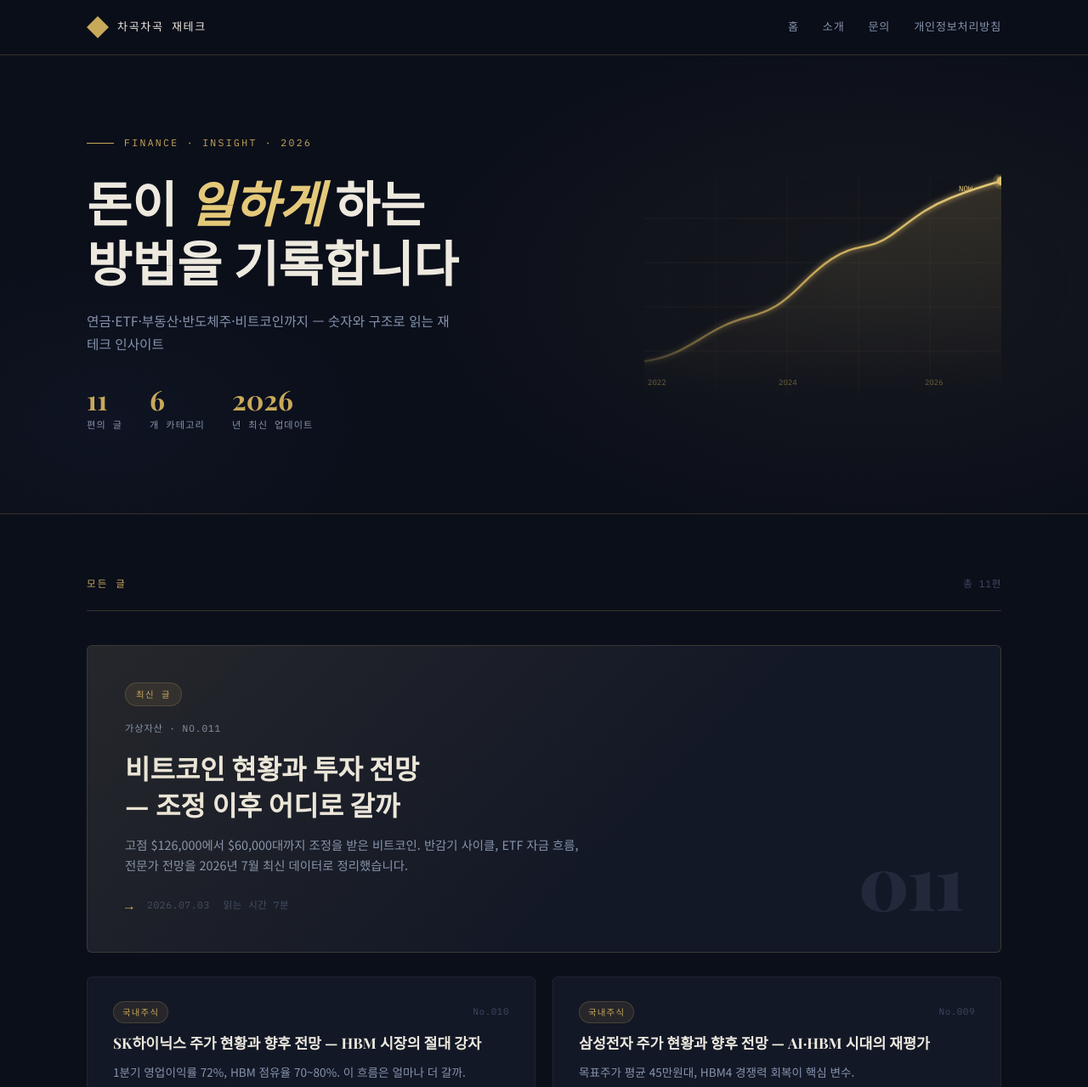
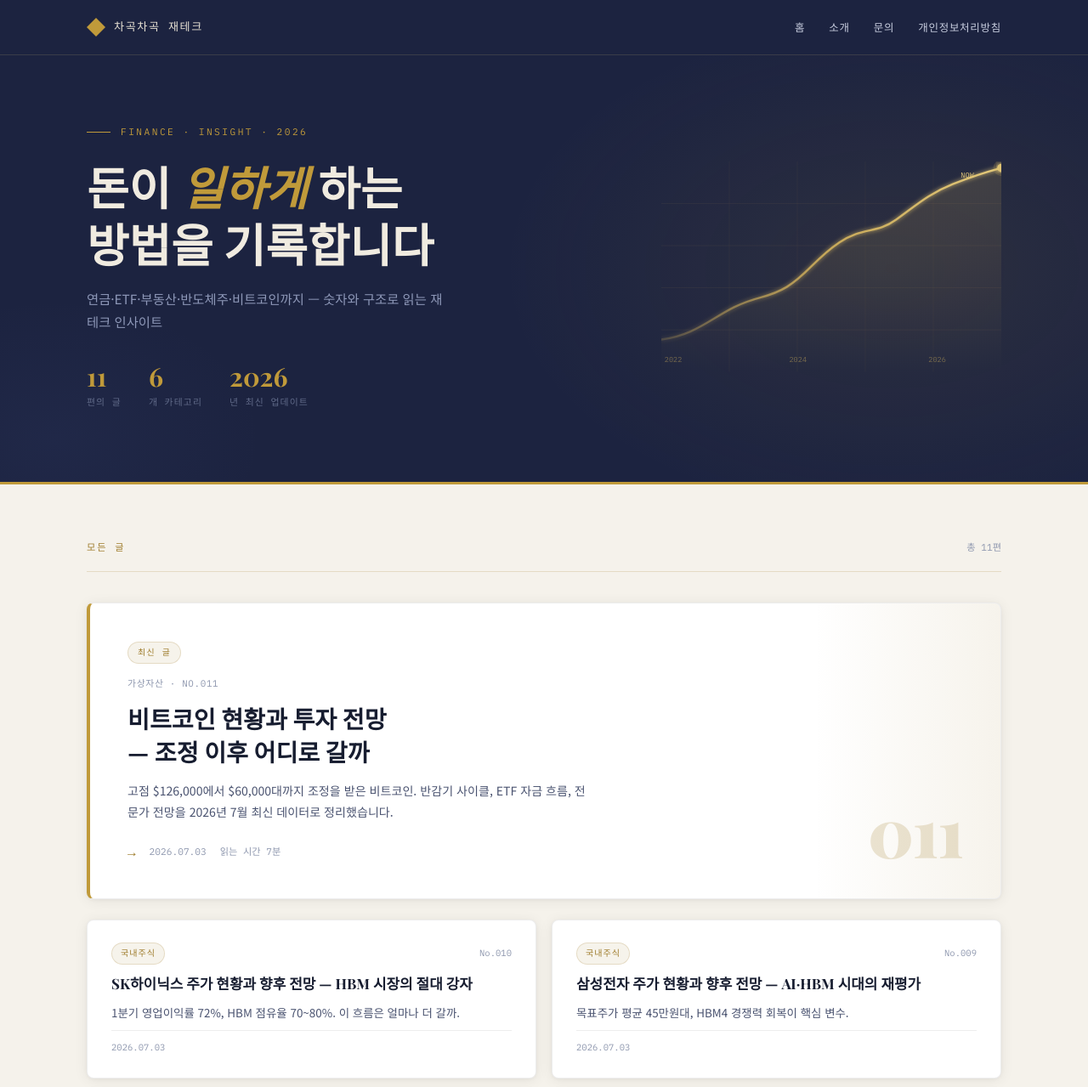
Before and after one commit to sjtiger234/sjtiger234.github.io, a plain HTML site: page index.html in a window 1280 px wide. Shown: the top 1279 px of the page at 85% size. Drawn offline with nearby package versions, Linux system fonts and the light colour scheme; a web font is replaced by a local one.

Commit message:
Add files via upload

```diff
--- a/style.css
+++ b/style.css
@@ -1,30 +1,41 @@
 /* ================================================
-   차곡차곡 재테크 — Premium Dark Editorial
+   차곡차곡 재테크 — Warm Ivory Editorial
    ================================================ */
 
 @import url('https://fonts.googleapis.com/css2?family=Playfair+Display:ital,wght@0,600;0,700;0,900;1,600&family=Noto+Serif+KR:wght@400;500;700&family=Noto+Sans+KR:wght@400;500;700&family=IBM+Plex+Mono:wght@400;500&display=swap');
 
-/* ---------- 토큰 ---------- */
+/* ---------- 색상 토큰 ---------- */
 :root {
-  --bg:          #0B0F1A;
-  --surface:     #131826;
-  --surface-2:   #1A2035;
-  --surface-3:   #212840;
+  /* 배경 */
+  --bg:        #F5F2EB;   /* 따뜻한 아이보리 */
+  --surface:   #FFFFFF;   /* 카드 */
+  --surface-2: #EEE9DF;   /* 서브 배경 */
+  --nav-bg:    #1C2340;   /* 헤더 다크 네이비 */
 
-  --gold:        #C8A95A;
-  --gold-light:  #E4C97A;
-  --gold-dim:    rgba(200,169,90,.10);
-  --gold-border: rgba(200,169,90,.22);
+  /* 골드 (라이트 배경용으로 진하게) */
+  --gold:        #9E7B2A;
+  --gold-light:  #C09A3A;
+  --gold-dim:    rgba(158,123,42,.09);
+  --gold-border: rgba(158,123,42,.20);
 
-  --text-1: #EDE9DF;
-  --text-2: #8593AD;
-  --text-3: #3D4A63;
+  /* 텍스트 */
+  --text-1: #171D30;   /* 딥 네이비 - 본문 */
+  --text-2: #4A5370;   /* 미디엄 - 서브 */
+  --text-3: #8E97AE;   /* 뮤트 - 날짜·번호 */
+
+  /* 헤더 텍스트 */
+  --nav-text:   #C8CEDF;
+  --nav-hover:  #E4C97A;
+
+  /* 기타 */
+  --border:  rgba(0,0,0,.07);
+  --shadow:  0 2px 16px rgba(0,0,0,.07), 0 1px 4px rgba(0,0,0,.04);
+  --shadow-hover: 0 8px 32px rgba(0,0,0,.12), 0 2px 8px rgba(0,0,0,.06);
 
   --serif: "Playfair Display","Noto Serif KR",serif;
   --sans:  "Noto Sans KR",sans-serif;
   --mono:  "IBM Plex Mono",monospace;
-
-  --radius: 6px;
+  --radius: 8px;
   --ease:   cubic-bezier(.22,1,.36,1);
 }
 
@@ -50,9 +61,8 @@ img { max-width: 100%; display: block; }
   position: sticky;
   top: 0;
   z-index: 100;
-  background: rgba(11,15,26,.92);
-  backdrop-filter: blur(18px);
-  border-bottom: 1px solid var(--gold-border);
+  background: var(--nav-bg);
+  border-bottom: 1px solid rgba(228,201,122,.15);
 }
 .header-inner {
   max-width: 1140px;
@@ -71,56 +81,62 @@ img { max-width: 100%; display: block; }
   font-size: .82rem;
   letter-spacing: .12em;
   text-transform: uppercase;
-  color: var(--text-1);
+  color: #E8E2D4;
 }
 .brand-mark {
-  width: 26px;
-  height: 26px;
-  background: var(--gold);
+  width: 22px;
+  height: 22px;
+  background: var(--gold-light);
   clip-path: polygon(50% 0%,100% 50%,50% 100%,0% 50%);
   flex-shrink: 0;
 }
 .site-header nav { display: flex; gap: 28px; align-items: center; }
 .site-header nav a {
-  font-size: .82rem;
+  font-size: .78rem;
   font-family: var(--mono);
   letter-spacing: .06em;
-  color: var(--text-2);
+  color: var(--nav-text);
   transition: color .2s;
   text-transform: uppercase;
 }
-.site-header nav a:hover { color: var(--gold); }
+.site-header nav a:hover { color: var(--nav-hover); }
 
 /* ---------- 히어로 ---------- */
 .hero {
+  background: var(--nav-bg);
   position: relative;
-  min-height: 540px;
-  display: flex;
-  align-items: center;
   overflow: hidden;
-  border-bottom: 1px solid var(--gold-border);
+  border-bottom: 3px solid var(--gold-light);
+}
+.hero::after {
+  /* 미묘한 노이즈 텍스처 느낌 그라디언트 */
+  content: '';
+  position: absolute;
+  inset: 0;
   background:
-    radial-gradient(ellipse 60% 80% at 80% 50%, rgba(200,169,90,.06) 0%, transparent 70%),
-    radial-gradient(ellipse 40% 60% at 10% 80%, rgba(100,130,255,.04) 0%, transparent 60%);
+    radial-gradient(ellipse 55% 90% at 82% 50%, rgba(192,154,58,.10) 0%, transparent 65%),
+    radial-gradient(ellipse 35% 60% at 5%  90%, rgba(100,120,200,.06) 0%, transparent 55%);
+  pointer-events: none;
 }
 .hero-inner {
+  position: relative;
+  z-index: 1;
   max-width: 1140px;
   width: 100%;
   margin: 0 auto;
-  padding: 80px 32px;
+  padding: 80px 32px 84px;
   display: grid;
-  grid-template-columns: 1fr 420px;
-  gap: 48px;
+  grid-template-columns: 1fr 400px;
+  gap: 56px;
   align-items: center;
 }
-.hero-text { }
 .hero-eyebrow {
   font-family: var(--mono);
-  font-size: .72rem;
-  letter-spacing: .2em;
-  color: var(--gold);
+  font-size: .7rem;
+  letter-spacing: .22em;
+  color: var(--gold-light);
   text-transform: uppercase;
-  margin-bottom: 24px;
+  margin-bottom: 22px;
   display: flex;
   align-items: center;
   gap: 12px;
@@ -128,214 +144,197 @@ img { max-width: 100%; display: block; }
 .hero-eyebrow::before {
   content: '';
   display: inline-block;
-  width: 32px;
+  width: 28px;
   height: 1px;
-  background: var(--gold);
+  background: var(--gold-light);
 }
 .hero-title {
   font-family: var(--serif);
-  font-size: clamp(2.4rem, 4.5vw, 3.8rem);
+  font-size: clamp(2.4rem, 4.2vw, 3.6rem);
   font-weight: 700;
-  line-height: 1.22;
-  color: var(--text-1);
-  margin-bottom: 20px;
+  line-height: 1.24;
+  color: #F0EBE0;
+  margin-bottom: 18px;
 }
 .hero-title em {
   font-style: italic;
   color: var(--gold-light);
 }
 .hero-sub {
-  font-size: .98rem;
-  color: var(--text-2);
-  max-width: 440px;
+  font-size: .96rem;
+  color: #8E98B8;
+  max-width: 420px;
   margin-bottom: 36px;
   line-height: 1.75;
 }
-.hero-stats {
-  display: flex;
-  gap: 32px;
-}
-.hero-stat {
-  display: flex;
-  flex-direction: column;
-}
+.hero-stats { display: flex; gap: 32px; }
+.hero-stat  { display: flex; flex-direction: column; }
 .hero-stat-num {
   font-family: var(--serif);
-  font-size: 2rem;
+  font-size: 1.9rem;
   font-weight: 700;
-  color: var(--gold);
+  color: var(--gold-light);
   line-height: 1;
 }
 .hero-stat-label {
   font-family: var(--mono);
-  font-size: .7rem;
+  font-size: .68rem;
   letter-spacing: .1em;
-  color: var(--text-2);
+  color: #606A88;
   text-transform: uppercase;
-  margin-top: 4px;
+  margin-top: 5px;
 }
 
 /* 히어로 SVG 차트 */
-.hero-chart {
-  position: relative;
-}
-.hero-chart svg {
-  width: 100%;
-  height: auto;
-  display: block;
-}
+.hero-chart { position: relative; }
+.hero-chart svg { width: 100%; height: auto; display: block; }
 
 /* ---------- 포스트 섹션 ---------- */
 .posts-section {
   max-width: 1140px;
   margin: 0 auto;
-  padding: 72px 32px 96px;
+  padding: 64px 32px 96px;
 }
 .section-header {
   display: flex;
   align-items: baseline;
   justify-content: space-between;
-  margin-bottom: 40px;
-  padding-bottom: 20px;
+  margin-bottom: 36px;
+  padding-bottom: 18px;
   border-bottom: 1px solid var(--gold-border);
 }
 .section-label {
   font-family: var(--mono);
-  font-size: .72rem;
+  font-size: .7rem;
   letter-spacing: .18em;
   text-transform: uppercase;
   color: var(--gold);
 }
 .section-count {
   font-family: var(--mono);
-  font-size: .72rem;
+  font-size: .7rem;
   color: var(--text-3);
-  letter-spacing: .05em;
 }
 
-/* 피처드 카드 (최신글) */
+/* 피처드 카드 */
 .post-featured {
   display: grid;
-  grid-template-columns: 1fr 180px;
-  gap: 0;
+  grid-template-columns: 1fr 160px;
   background: var(--surface);
-  border: 1px solid var(--gold-border);
+  border: 1px solid var(--border);
+  border-left: 4px solid var(--gold-light);
   border-radius: var(--radius);
   padding: 40px 44px;
-  margin-bottom: 28px;
+  margin-bottom: 24px;
   position: relative;
   overflow: hidden;
-  transition: border-color .25s var(--ease), transform .25s var(--ease), box-shadow .25s var(--ease);
+  box-shadow: var(--shadow);
+  transition: transform .25s var(--ease), box-shadow .25s var(--ease), border-color .25s;
 }
 .post-featured::before {
   content: '';
   position: absolute;
-  inset: 0;
-  background: linear-gradient(135deg, var(--gold-dim) 0%, transparent 60%);
+  top: 0; right: 0;
+  width: 220px; height: 100%;
+  background: linear-gradient(to left, var(--gold-dim), transparent);
   pointer-events: none;
 }
 .post-featured:hover {
-  border-color: var(--gold);
   transform: translateY(-3px);
-  box-shadow: 0 16px 48px rgba(0,0,0,.4), 0 0 0 1px var(--gold-border);
-}
-.post-featured-body { }
-.post-featured-num-col {
-  display: flex;
-  align-items: flex-end;
-  justify-content: flex-end;
+  box-shadow: var(--shadow-hover);
+  border-left-color: var(--gold);
 }
 .featured-badge {
   font-family: var(--mono);
-  font-size: .65rem;
+  font-size: .62rem;
   letter-spacing: .15em;
   text-transform: uppercase;
   color: var(--gold);
   background: var(--gold-dim);
   border: 1px solid var(--gold-border);
   border-radius: 20px;
-  padding: 4px 12px;
-  margin-bottom: 16px;
+  padding: 3px 11px;
+  margin-bottom: 14px;
   display: inline-block;
 }
 .featured-tag {
   font-family: var(--mono);
-  font-size: .7rem;
-  color: var(--text-2);
-  letter-spacing: .08em;
-  margin-bottom: 14px;
+  font-size: .68rem;
+  color: var(--text-3);
+  letter-spacing: .06em;
+  margin-bottom: 12px;
   text-transform: uppercase;
 }
 .featured-title {
   font-family: var(--serif);
-  font-size: clamp(1.5rem, 2.5vw, 2rem);
+  font-size: clamp(1.45rem, 2.2vw, 1.9rem);
   font-weight: 700;
   color: var(--text-1);
-  line-height: 1.35;
+  line-height: 1.38;
   margin-bottom: 14px;
 }
 .featured-excerpt {
-  font-size: .9rem;
+  font-size: .88rem;
   color: var(--text-2);
-  line-height: 1.7;
+  line-height: 1.75;
   max-width: 540px;
   margin-bottom: 20px;
 }
 .featured-meta {
   font-family: var(--mono);
-  font-size: .72rem;
+  font-size: .7rem;
   color: var(--text-3);
-  letter-spacing: .04em;
   display: flex;
   gap: 16px;
   align-items: center;
 }
-.featured-meta::before {
-  content: '→';
-  color: var(--gold);
-  font-size: 1rem;
+.featured-meta::before { content: '→'; color: var(--gold); font-size: 1rem; }
+.post-featured-num-col {
+  display: flex;
+  align-items: flex-end;
+  justify-content: flex-end;
 }
 .featured-num {
   font-family: var(--serif);
-  font-size: 5.5rem;
+  font-size: 5rem;
   font-weight: 900;
-  color: var(--text-3);
+  color: var(--gold-border);
   line-height: 1;
-  opacity: .35;
   letter-spacing: -.02em;
 }
 
-/* 포스트 그리드 */
+/* 카드 그리드 */
 .post-grid {
   display: grid;
   grid-template-columns: repeat(2, 1fr);
-  gap: 20px;
+  gap: 18px;
 }
 .post-card {
   background: var(--surface);
-  border: 1px solid rgba(255,255,255,.05);
+  border: 1px solid var(--border);
   border-radius: var(--radius);
-  padding: 28px 30px;
+  padding: 26px 28px;
   display: flex;
   flex-direction: column;
   gap: 10px;
   position: relative;
-  transition: border-color .2s var(--ease), transform .2s var(--ease), box-shadow .2s var(--ease);
+  box-shadow: var(--shadow);
+  transition: transform .2s var(--ease), box-shadow .2s var(--ease), border-color .2s;
 }
 .post-card::after {
   content: '';
   position: absolute;
   left: 0; top: 0; bottom: 0;
   width: 3px;
-  background: var(--gold);
+  background: var(--gold-light);
   border-radius: var(--radius) 0 0 var(--radius);
   opacity: 0;
   transition: opacity .2s;
 }
 .post-card:hover {
+  transform: translateY(-3px);
+  box-shadow: var(--shadow-hover);
   border-color: var(--gold-border);
-  transform: translateY(-3px);
-  box-shadow: 0 12px 36px rgba(0,0,0,.35);
 }
 .post-card:hover::after { opacity: 1; }
 .card-header {
@@ -345,8 +344,8 @@ img { max-width: 100%; display: block; }
 }
 .card-tag {
   font-family: var(--mono);
-  font-size: .65rem;
-  letter-spacing: .12em;
+  font-size: .63rem;
+  letter-spacing: .10em;
   text-transform: uppercase;
   color: var(--gold);
   background: var(--gold-dim);
@@ -356,68 +355,72 @@ img { max-width: 100%; display: block; }
 }
 .card-num {
   font-family: var(--mono);
-  font-size: .68rem;
+  font-size: .66rem;
   color: var(--text-3);
-  letter-spacing: .05em;
 }
 .card-title {
   font-family: var(--serif);
-  font-size: 1.08rem;
+  font-size: 1.06rem;
   font-weight: 700;
   color: var(--text-1);
-  line-height: 1.45;
+  line-height: 1.48;
 }
 .card-excerpt {
-  font-size: .85rem;
+  font-size: .84rem;
   color: var(--text-2);
-  line-height: 1.65;
+  line-height: 1.68;
   flex: 1;
 }
 .card-date {
   font-family: var(--mono);
-  font-size: .68rem;
+  font-size: .66rem;
   color: var(--text-3);
-  letter-spacing: .04em;
   padding-top: 10px;
-  border-top: 1px solid rgba(255,255,255,.05);
+  border-top: 1px solid var(--border);
   margin-top: auto;
 }
 
-/* ---------- 아티클 페이지 ---------- */
+/* ---------- 아티클 헤더 섹션 ---------- */
 .article-header-section {
-  border-bottom: 1px solid var(--gold-border);
-  background:
-    radial-gradient(ellipse 50% 100% at 90% 50%, rgba(200,169,90,.05) 0%, transparent 60%);
+  background: var(--nav-bg);
+  border-bottom: 3px solid var(--gold-light);
   padding: 64px 32px 56px;
   position: relative;
   overflow: hidden;
+}
+.article-header-section::after {
+  content: '';
+  position: absolute;
+  inset: 0;
+  background: radial-gradient(ellipse 45% 100% at 95% 50%, rgba(192,154,58,.08) 0%, transparent 60%);
+  pointer-events: none;
 }
 .article-header-inner {
   max-width: 740px;
   margin: 0 auto;
   position: relative;
+  z-index: 1;
 }
 .article-deco-num {
   position: absolute;
-  right: -20px;
+  right: -16px;
   top: 50%;
   transform: translateY(-50%);
   font-family: var(--serif);
-  font-size: 9rem;
+  font-size: 8rem;
   font-weight: 900;
-  color: var(--text-3);
-  opacity: .12;
+  color: rgba(228,201,122,.12);
   line-height: 1;
   pointer-events: none;
   letter-spacing: -.03em;
 }
 .article-eyebrow {
   font-family: var(--mono);
-  font-size: .72rem;
+  font-size: .7rem;
   letter-spacing: .18em;
   text-transform: uppercase;
-  color: var(--gold);
-  margin-bottom: 20px;
+  color: var(--gold-light);
+  margin-bottom: 18px;
   display: flex;
   align-items: center;
   gap: 10px;
@@ -425,29 +428,27 @@ img { max-width: 100%; display: block; }
 .article-eyebrow::before {
   content: '';
   display: inline-block;
-  width: 24px;
-  height: 1px;
-  background: var(--gold);
+  width: 22px; height: 1px;
+  background: var(--gold-light);
 }
 .article h1 {
   font-family: var(--serif);
-  font-size: clamp(1.8rem, 3.5vw, 2.7rem);
+  font-size: clamp(1.8rem, 3.2vw, 2.6rem);
   font-weight: 700;
   line-height: 1.32;
-  color: var(--text-1);
+  color: #F0EBE0;
   margin-bottom: 20px;
 }
-/* article h1 is inside .article wrapper */
 .article-meta {
   display: flex;
   gap: 20px;
   font-family: var(--mono);
-  font-size: .74rem;
-  color: var(--text-3);
-  letter-spacing: .05em;
+  font-size: .72rem;
+  color: #606A88;
+  letter-spacing: .04em;
 }
 
-/* 아티클 본문 */
+/* ---------- 아티클 본문 ---------- */
 .article {
   max-width: 740px;
   margin: 0 auto;
@@ -455,7 +456,7 @@ img { max-width: 100%; display: block; }
 }
 .article h2 {
   font-family: var(--serif);
-  font-size: 1.4rem;
+  font-size: 1.38rem;
   font-weight: 700;
   color: var(--text-1);
   margin: 52px 0 16px;
@@ -466,41 +467,40 @@ img { max-width: 100%; display: block; }
 .article h2::before {
   content: '';
   display: inline-block;
-  width: 4px;
-  height: 1.1em;
-  background: var(--gold);
+  width: 4px; height: 1.1em;
+  background: var(--gold-light);
   border-radius: 2px;
   flex-shrink: 0;
 }
-.article p { margin-bottom: 20px; color: var(--text-1); }
+.article p  { margin-bottom: 20px; color: var(--text-1); }
 .article ul, .article ol {
   margin: 0 0 20px 1.4em;
   color: var(--text-1);
 }
 .article li { margin-bottom: 10px; }
-.article strong { color: var(--gold-light); font-weight: 600; }
+.article strong { color: var(--text-1); font-weight: 700; }
+.article a { color: var(--gold); text-decoration: underline; text-underline-offset: 3px; }
 
 .callout {
   background: var(--surface-2);
-  border-left: 3px solid var(--gold);
+  border-left: 3px solid var(--gold-light);
   padding: 20px 24px;
   margin: 36px 0;
   border-radius: 0 var(--radius) var(--radius) 0;
-  font-size: .92rem;
+  font-size: .9rem;
   color: var(--text-2);
-  line-height: 1.75;
+  line-height: 1.8;
   position: relative;
 }
 .callout::before {
   content: '◆';
   position: absolute;
-  left: -10px;
-  top: 50%;
+  left: -9px; top: 50%;
   transform: translateY(-50%);
-  font-size: .5rem;
-  color: var(--gold);
+  font-size: .48rem;
+  color: var(--gold-light);
   background: var(--bg);
-  padding: 3px 0;
+  padding: 4px 0;
 }
 
 .disclaimer {
@@ -512,24 +512,24 @@ img { max-width: 100%; display: block; }
   line-height: 1.7;
 }
 
+/* ---------- 아티클 하단 nav ---------- */
 .article-nav {
   max-width: 740px;
   margin: 0 auto 60px;
-  padding: 24px 32px;
+  padding: 20px 32px;
   display: flex;
   justify-content: space-between;
   border-top: 1px solid var(--gold-border);
 }
 .article-nav a {
   font-family: var(--mono);
-  font-size: .78rem;
-  color: var(--text-2);
-  letter-spacing: .04em;
+  font-size: .76rem;
+  color: var(--text-3);
   transition: color .2s;
 }
 .article-nav a:hover { color: var(--gold); }
 
-/* 단순 페이지 */
+/* ---------- 단순 페이지 ---------- */
 .simple-page {
   max-width: 700px;
   margin: 0 auto;
@@ -537,49 +537,36 @@ img { max-width: 100%; display: block; }
 }
 .simple-page h1 {
   font-family: var(--serif);
-  font-size: 2.2rem;
+  font-size: 2rem;
   font-weight: 700;
   color: var(--text-1);
   margin-bottom: 32px;
   padding-bottom: 24px;
   border-bottom: 1px solid var(--gold-border);
 }
-.simple-page h2 {
-  font-family: var(--serif);
-  font-size: 1.2rem;
-  color: var(--text-1);
-  margin: 36px 0 12px;
-}
-.simple-page p { margin-bottom: 16px; color: var(--text-2); }
-.simple-page a { color: var(--gold); }
+.simple-page h2 { font-family: var(--serif); font-size: 1.18rem; color: var(--text-1); margin: 36px 0 12px; }
+.simple-page p  { margin-bottom: 16px; color: var(--text-2); }
+.simple-page a  { color: var(--gold); }
 .simple-page li { color: var(--text-2); margin-bottom: 8px; }
 .simple-page ul { padding-left: 1.2em; }
 
 /* ---------- 푸터 ---------- */
-.site-footer {
-  border-top: 1px solid var(--gold-border);
-  background: var(--surface);
-}
+.site-footer { border-top: 1px solid var(--gold-border); }
 .footer-inner {
   max-width: 1140px;
   margin: 0 auto;
-  padding: 32px;
+  padding: 28px 32px;
   display: flex;
   flex-wrap: wrap;
-  gap: 16px;
+  gap: 14px;
   justify-content: space-between;
   align-items: center;
 }
-.footer-inner p {
-  font-size: .78rem;
-  color: var(--text-3);
-  max-width: 540px;
-  line-height: 1.6;
-}
+.footer-inner p { font-size: .76rem; color: var(--text-3); max-width: 540px; line-height: 1.6; }
 .footer-nav { display: flex; gap: 20px; }
 .footer-nav a {
   font-family: var(--mono);
-  font-size: .72rem;
+  font-size: .68rem;
   letter-spacing: .06em;
   text-transform: uppercase;
   color: var(--text-3);
@@ -589,21 +576,24 @@ img { max-width: 100%; display: block; }
 
 /* ---------- 반응형 ---------- */
 @media (max-width: 900px) {
-  .hero-inner { grid-template-columns: 1fr; padding: 56px 24px; }
-  .hero-chart { display: none; }
-  .post-grid { grid-template-columns: 1fr; }
-  .post-featured { grid-template-columns: 1fr; }
+  .hero-inner          { grid-template-columns: 1fr; padding: 56px 24px; }
+  .hero-chart          { display: none; }
+  .post-grid           { grid-template-columns: 1fr; }
+  .post-featured       { grid-template-columns: 1fr; }
   .post-featured-num-col { display: none; }
 }
 @media (max-width: 640px) {
-  .header-inner { padding: 0 20px; }
-  .site-header nav a { font-size: .72rem; }
-  .site-header nav { gap: 16px; }
-  .posts-section { padding: 48px 20px 64px; }
-  .article { padding: 40px 20px 60px; }
-  .article-header-section { padding: 48px 20px 40px; }
-  .simple-page { padding: 48px 20px 60px; }
-  .hero-stats { gap: 24px; }
+  .header-inner        { padding: 0 20px; }
+  .site-header nav     { gap: 14px; }
+  .site-header nav a   { font-size: .7rem; }
+  .posts-section       { padding: 40px 20px 60px; }
+  .post-featured       { padding: 28px 24px; }
+  .article             { padding: 36px 20px 56px; }
+  .article-header-section { padding: 44px 20px 36px; }
+  .article-nav         { padding: 18px 20px; }
+  .simple-page         { padding: 44px 20px 56px; }
+  .hero-stats          { gap: 20px; }
+  .footer-inner        { padding: 24px 20px; }
 }
 @media (prefers-reduced-motion: reduce) {
   *, *::before, *::after { transition: none !important; animation: none !important; }
```
